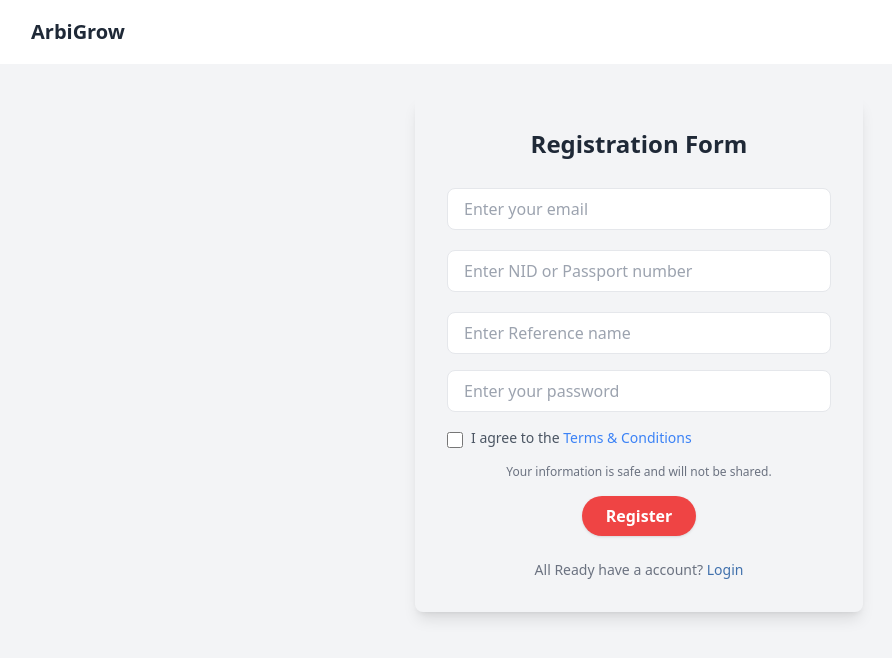
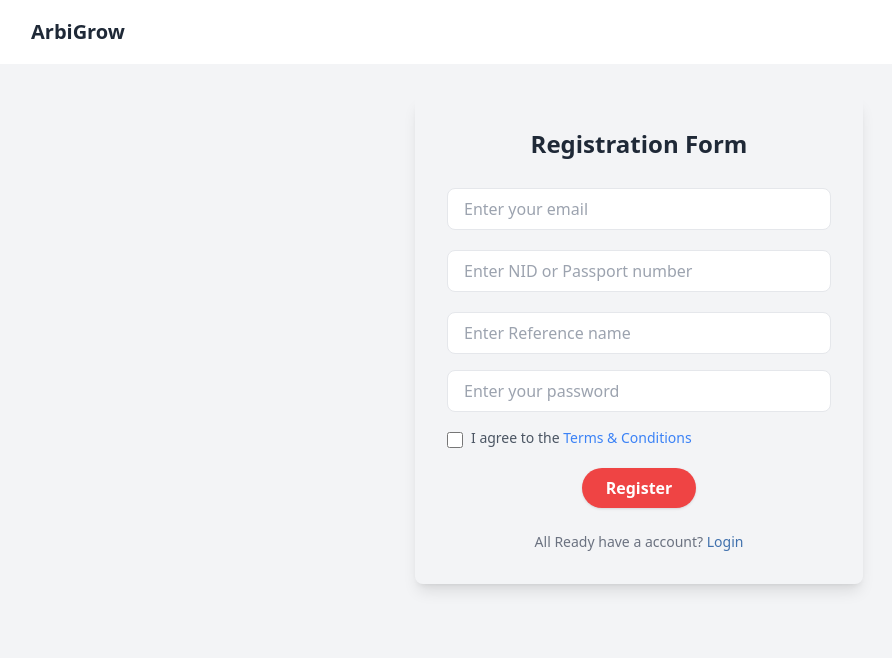
Before and after one commit to Sadikuzzamantutul23/ArbiGrow, a React (Vite) app: page /register in a window 1280 px wide. Shown: the top 658 px of the page, without its empty margins (1-893 px from the left). Built offline with nearby package versions, Linux system fonts and the light colour scheme.

Commit message:
login update

```diff
--- a/src/page/Login.jsx
+++ b/src/page/Login.jsx
@@ -24,11 +24,6 @@ export default function LoginForm() {
           <h2 className="text-black text-xl font-semibold mt-3">
             Customer Login
           </h2>
-
-          {/* Subtitle */}
-          <p className="text-black text-sm opacity-90 mt-1">
-            Please login to your account
-          </p>
         </div>
 
         {/* Form */}
--- a/src/page/Register.jsx
+++ b/src/page/Register.jsx
@@ -54,12 +54,7 @@ export default function RegisterForm() {
               </p>
             </div>
 
-            {/* Info text */}
-            <p className="text-xs text-gray-500 text-center">
-              Your information is safe and will not be shared.
-            </p>
-
-                 <div className="flex justify-center ">
+                 <div className="flex justify-center pt-1 ">
                     <Button>Register</Button>
 
                    </div>
```
